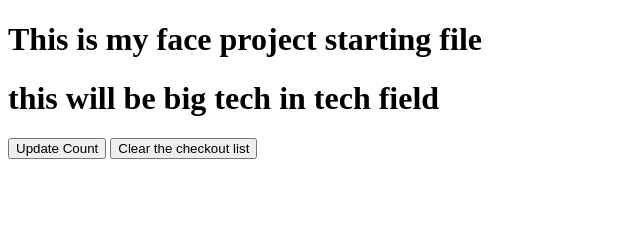
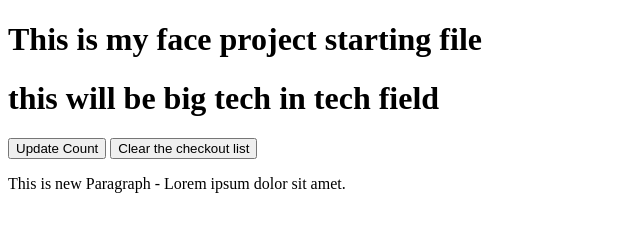
Before and after one commit to rajsharma-sudo/face_app_repo, a plain HTML site: page index.html in a window 1280 px wide. Shown: the whole page, without its empty margins (0-640 px from the left). Drawn offline with Linux system fonts and the light colour scheme.

Commit message:
add new paragraph

```diff
--- a/index.html
+++ b/index.html
@@ -11,5 +11,6 @@
     <h1>this will be big tech in tech field</h1>
     <button>Update Count</button>
     <button>Clear the checkout list</button>
+    <p>This is new Paragraph - Lorem ipsum dolor sit amet.</p>
 </body>
 </html>
```
